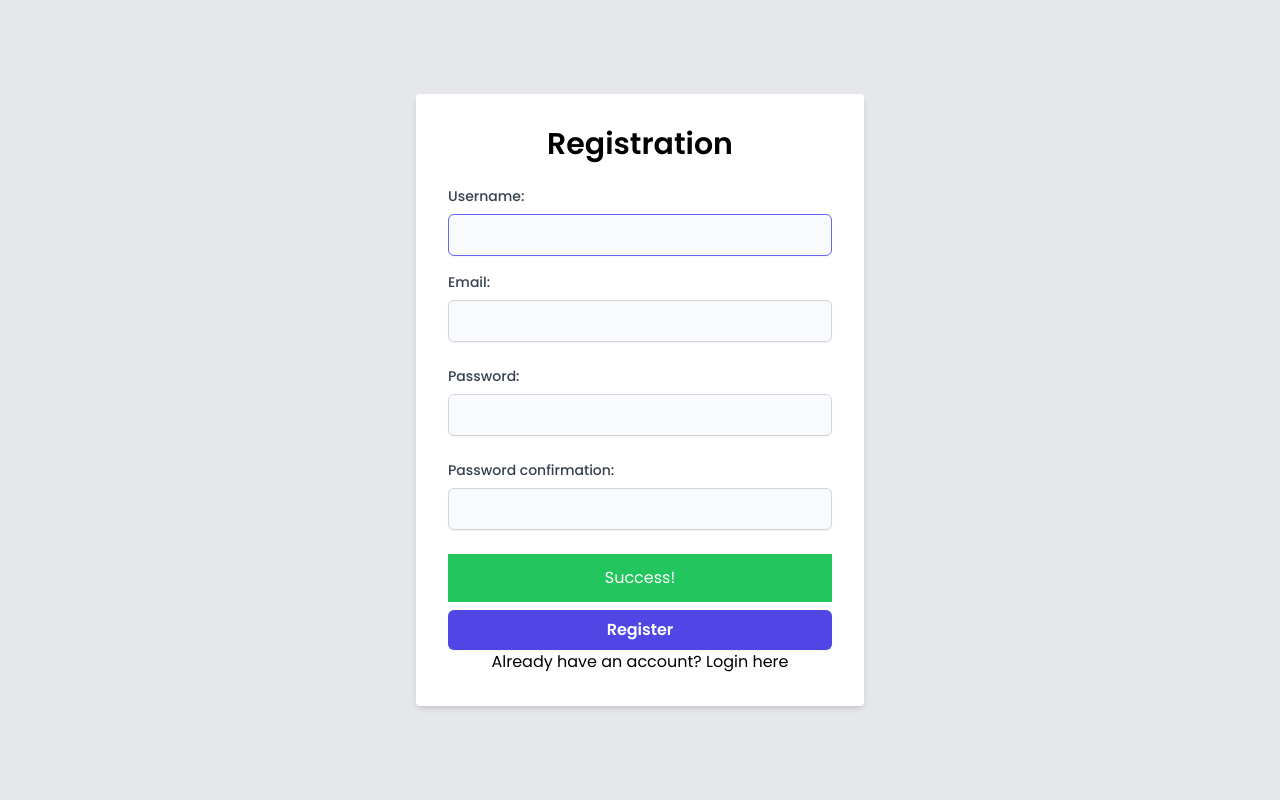
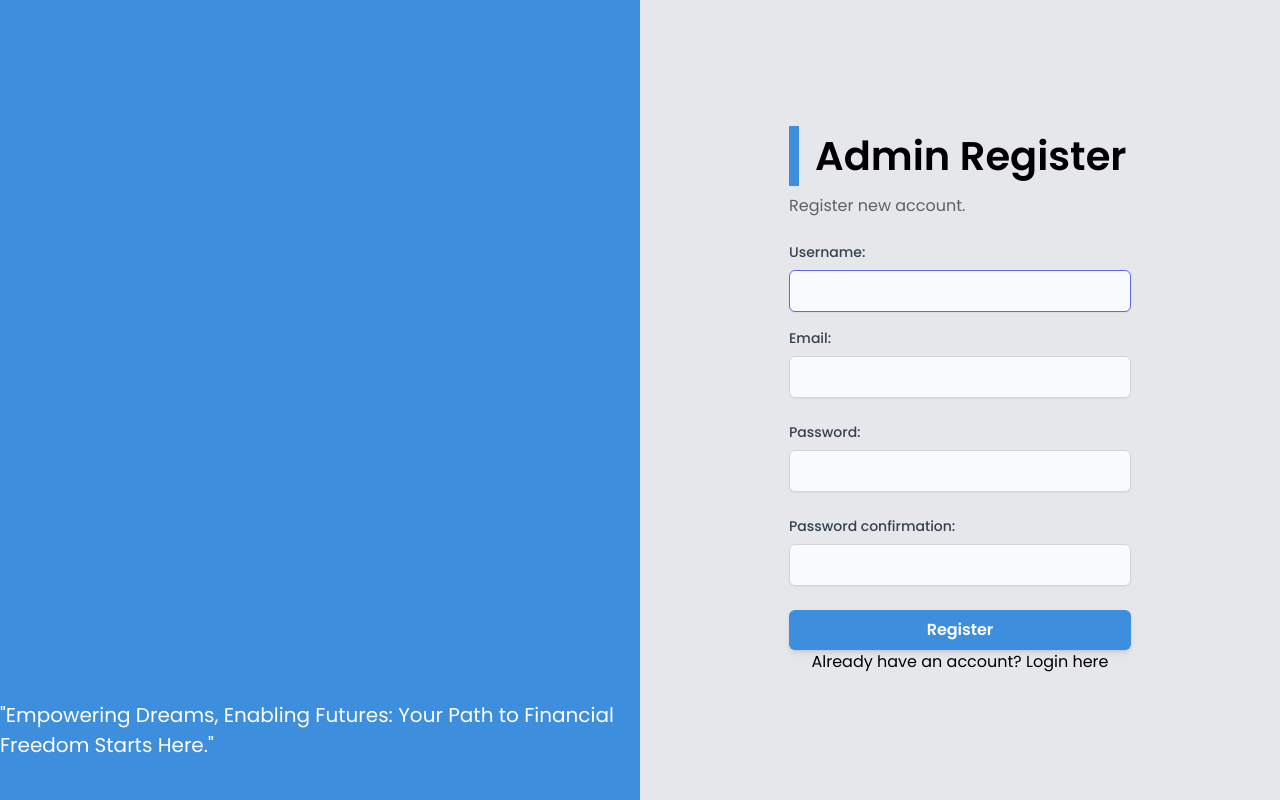
Before and after one commit to Just-a-NoobieDev/loan-management-system, a Django app: page /adminUser/register in a window 1280 px wide. Run offline with Django 4.2, Linux system fonts and the light colour scheme; some libraries are stand-ins or nearby versions.

Commit message:
Final na final

```diff
--- a/loanmanagement/templates/register.html
+++ b/loanmanagement/templates/register.html
@@ -2,21 +2,89 @@
 <!DOCTYPE html>
 <html lang="en">
   <head>
-  <meta charset="UTF-8">
-  <meta name="viewport" content="width=device-width, initial-scale=1.0">
+    <meta charset="UTF-8" />
+    <meta name="viewport" content="width=device-width, initial-scale=1.0" />
     <title>Registration</title>
     <script src="https://cdn.tailwindcss.com"></script>
-    <link rel="stylesheet" href="https://fonts.googleapis.com/css2?family=Poppins:wght@300;400;500;600&display=swap">
+    <link
+      rel="stylesheet"
+      href="https://fonts.googleapis.com/css2?family=Poppins:wght@300;400;500;600&display=swap"
+    />
     <script src="https://cdnjs.cloudflare.com/ajax/libs/jquery/3.6.0/jquery.min.js"></script>
     <script src="https://cdn.jsdelivr.net/npm/sweetalert2@11"></script>
     <style>
       body {
-            font-family: 'Poppins', sans-serif;
+        font-family: "Poppins", sans-serif;
       }
     </style>
   </head>
-<body class="bg-gray-200 font-Poppins flex items-center justify-center h-screen">
-  <div class="bg-white rounded shadow-md w-full max-w-md p-8">
+  <body
+    class="bg-gray-200 font-Poppins flex items-center justify-center h-screen"
+  >
+    <div class="flex items-center justify-center">
+      <div
+        class="bg-[#3E8EDE] h-[100vh] w-[50vw] flex justify-center items-end text-[20px] text-white pb-[40px]"
+      >
+        "Empowering Dreams, Enabling Futures: Your Path to Financial Freedom
+        Starts Here."
+      </div>
+
+      <div class="flex justify-center items-center flex-col h-[100vh] w-[50vw]">
+        <div>
+          <div>
+            <h2
+              class="text-[40px] font-semibold mb-2 border-l-[10px] border-[#3E8EDE] pl-4"
+            >
+              Admin Register
+            </h2>
+            <p class="mb-6 text-[16px] text-[#606060]">Register new account.</p>
+          </div>
+          <form id="register-form" method="POST" action="" enctype="multipart/form-data">
+            {% csrf_token %}
+           <div class="mb-4">
+               {{ form.username|add_label_class:"block mb-2 text-sm font-medium text-gray-700" }}
+               {% render_field form.username|attr:'required:true' class="shadow-sm bg-gray-50 border border-gray-300 rounded-md w-full py-2 px-3 text-gray-700 focus:outline-none focus:ring-indigo-500 focus:border-indigo-500" %}
+    {#        <label for="user" class="block mb-2 text-sm font-medium text-gray-700">Username</label>#}
+    {#        <input type="text" name="user" id="user" placeholder="Enter your username" class="shadow-sm bg-gray-50 border border-gray-300 rounded-md w-full py-2 px-3 text-gray-700 focus:outline-none focus:ring-indigo-500 focus:border-indigo-500">#}
+          </div>
+          <div class="mb-6">
+              {{ form.email|add_label_class:"block mb-2 text-sm font-medium text-gray-700" }}
+              {% render_field form.email|attr:'required:true' class="shadow-sm bg-gray-50 border border-gray-300 rounded-md w-full py-2 px-3 text-gray-700 focus:outline-none focus:ring-indigo-500 focus:border-indigo-500" %}
+    {#        <label for="password1" class="block mb-2 text-sm font-medium text-gray-700">Password</label>#}
+    {#        <input type="password" name="password1" id="password1" placeholder="Enter your password" class="shadow-sm bg-gray-50 border border-gray-300 rounded-md w-full py-2 px-3 text-gray-700 focus:outline-none focus:ring-indigo-500 focus:border-indigo-500">#}
+          </div>
+            <div class="mb-6">
+                {{ form.password1|add_label_class:"block mb-2 text-sm font-medium text-gray-700" }}
+                {% render_field form.password1|attr:'required:true' class="shadow-sm bg-gray-50 border border-gray-300 rounded-md w-full py-2 px-3 text-gray-700 focus:outline-none focus:ring-indigo-500 focus:border-indigo-500" %}
+
+    {#        <label for="password2" class="block mb-2 text-sm font-medium text-gray-700">Confirm Password</label>#}
+    {#        <input type="password" name="password2" id="password2" placeholder="Confirm your password" class="shadow-sm bg-gray-50 border border-gray-300 rounded-md w-full py-2 px-3 text-gray-700 focus:outline-none focus:ring-indigo-500 focus:border-indigo-500">#}
+            </div>
+            <div class="mb-6">
+                {{ form.password2|add_label_class:"block mb-2 text-sm font-medium text-gray-700" }}
+                {% render_field form.password2|attr:'required:true' class="shadow-sm bg-gray-50 border border-gray-300 rounded-md w-full py-2 px-3 text-gray-700 focus:outline-none focus:ring-indigo-500 focus:border-indigo-500" %}
+            </div>
+
+            {% if form.errors %}
+              <ul class="my-2 bg-red-500 text-white py-3 px-2 text-center">
+                {% for key,value in form.errors.items %}
+                  <li>{{ value|escape }}</li>
+                {% endfor %}
+              </ul>
+            {% else %}
+                <ul id="success" class="my-2 bg-green-500 text-white py-3 px-2 text-center hidden">
+                    <li>Success!</li>
+                </ul>
+            {% endif %}
+
+          <button type="submit" id="btnSubmit" class="w-full bg-[#3E8EDE] hover:bg-[#3E8EDE] text-white font-bold py-2 px-4 rounded-md shadow-md focus:outline-none focus:ring-indigo-500 focus:border-indigo-500">Register</button>
+            <p class="text-center">Already have an account? <a href="{% url 'adminLogin' %}">Login here</a></p>
+
+        </form>
+        </div>
+      </div>
+    </div>
+    <!-- <div class="bg-white rounded shadow-md w-full max-w-md p-8">
     <h2 class="text-3xl font-bold text-center mb-6">Registration</h2>
     <form id="register-form" method="POST" action="" enctype="multipart/form-data">
         {% csrf_token %}
@@ -71,7 +139,7 @@
 {#      </ul>#}
 {#    {% endif %}#}
 
-  </div>
+  </div> -->
 
     <script>
       $(document).ready(function() {
@@ -149,6 +217,5 @@
         {# }) #}
        });
     </script>
-
   </body>
 </html>
```
Also changed, not shown: db.sqlite3. Lines whose indentation alone changed are shown as unchanged.
